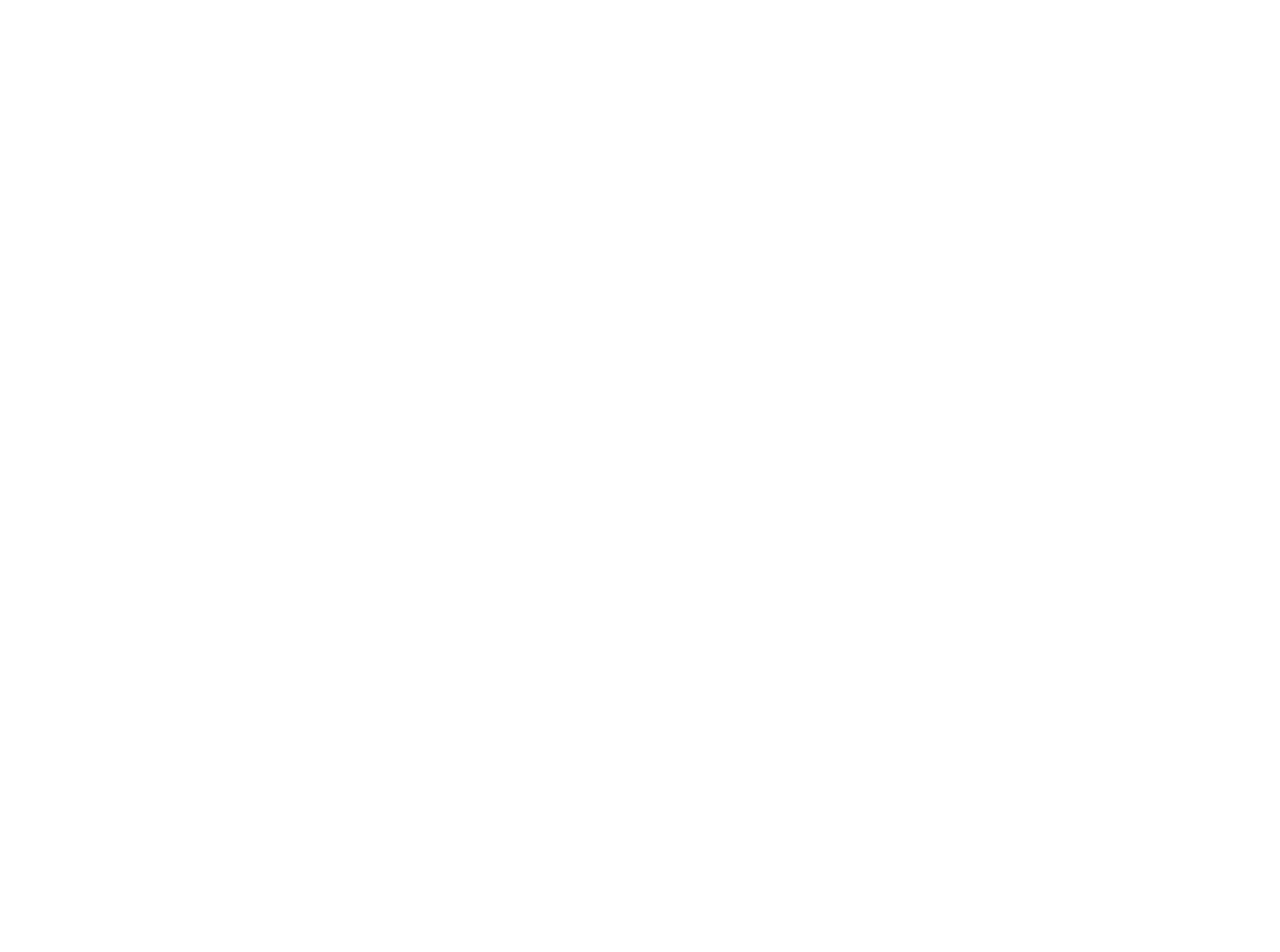
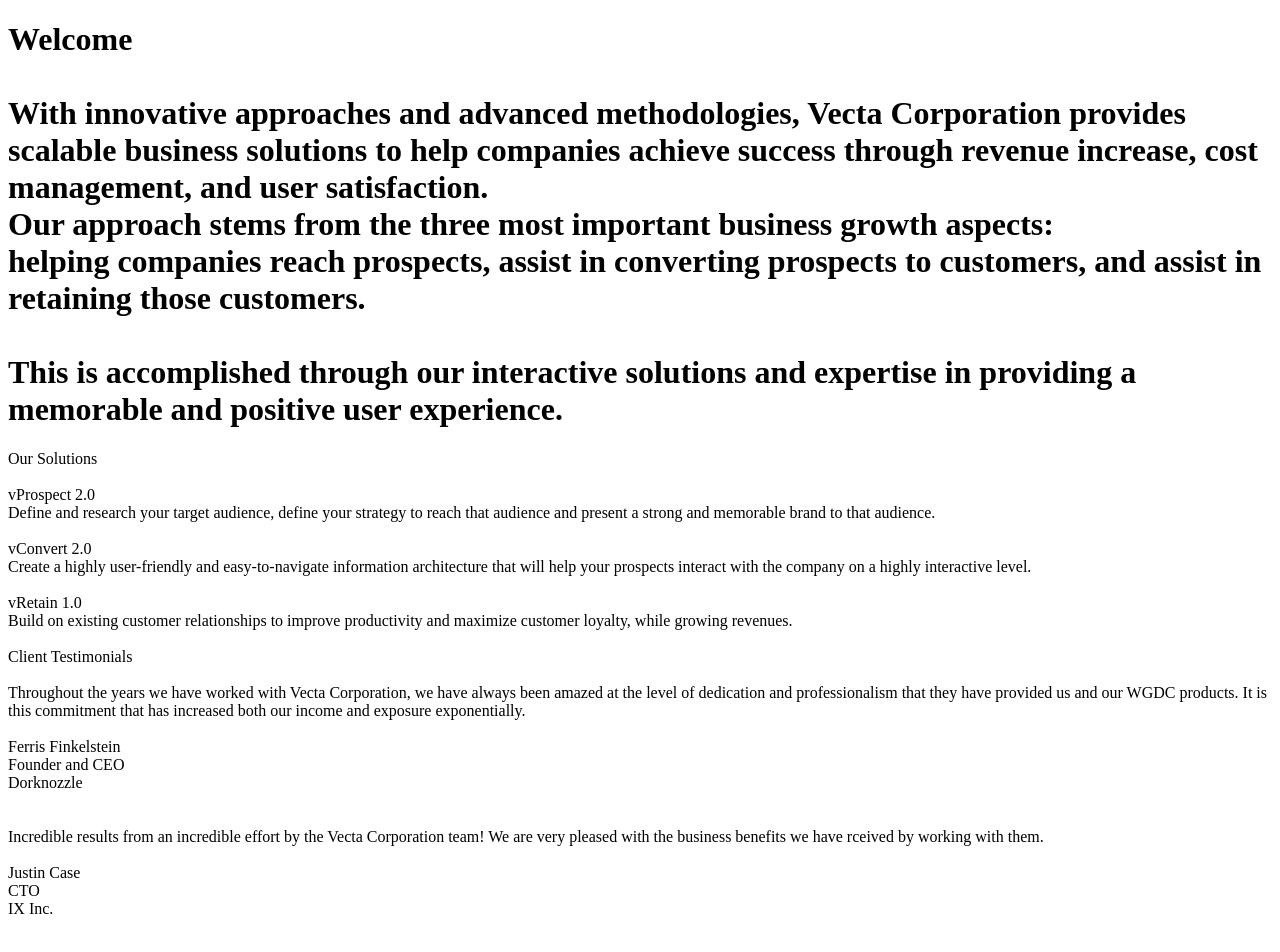
Before and after one commit to sanchitakanade/Assignment1_CS648, a plain HTML site: page index.html in a window 1280 px wide. Shown: the top 952 px of the page. Before the commit the page ends 800 px from the top, so only its background shows below. Drawn offline with Linux system fonts and the light colour scheme.

Commit message:
Made an update
Added necessary line breaks

```diff
--- a/index.html
+++ b/index.html
@@ -7,5 +7,57 @@
     <title>Welcome to Vecta Corp. -24/7 365 turnkey vSolutions for your agile ebusiness</title>
 </head>
 <body>
+    <h1>
+        Welcome <br><br>
+
+         With innovative approaches and advanced methodologies, Vecta Corporation provides scalable business solutions
+         to help companies achieve success through revenue increase, cost management, and user satisfaction.<br>
+         Our approach stems from the three most important business growth aspects:<br>
+         helping companies reach prospects, assist in converting prospects to customers,
+         and assist in retaining those customers. <br><br>
+         This is accomplished through our interactive solutions and expertise
+         in providing a memorable and positive user experience.
+    </h1>
+    <p>
+        Our Solutions <br><br>
+
+        vProspect 2.0 <br>
+        Define and research your target audience, define your strategy to reach that audience and present a strong and memorable brand to that audience.<br><br>
+
+        vConvert 2.0<br>
+        Create a highly user-friendly and easy-to-navigate information architecture that will help your prospects interact with the company on a highly interactive level.<br><br>
+
+        vRetain 1.0<br>
+        Build on existing customer relationships to improve productivity and maximize customer loyalty, while growing revenues.<br><br>
+
+        Client Testimonials<br><br>
+
+        Throughout the years we have worked with Vecta Corporation, we have always been amazed at the level of dedication and professionalism that they have provided us and our WGDC products. It is this commitment that has increased both our income and exposure exponentially.<br><br>
+
+        Ferris Finkelstein<br>
+        Founder and CEO<br>
+        Dorknozzle<br><br><br>
+
+        Incredible results from an incredible effort by the Vecta Corporation team! We are very pleased with the business benefits we have rceived by working with them.<br><br>
+
+        Justin Case<br>
+        CTO<br>
+        IX Inc.<br><br><br>
+
+        Contact Vecta Corporation<br>
+
+        Vecta Corporation<br>
+        555 Technology Place<br>
+        San Diego, CA 92115<br>
+        Tel. (800) 555-5555<br><br>
+
+        Management Team<br>
+
+        Agnes, Vice President, Accounting<br>
+        Damon, Director of Development<br>
+        Herbert, Director of Human Resources<br>
+        Mike, Vice President, Marketing<br>
+        Ferris, Founder and CEO<br>
+    </p>
 </body>
 </html>
```
